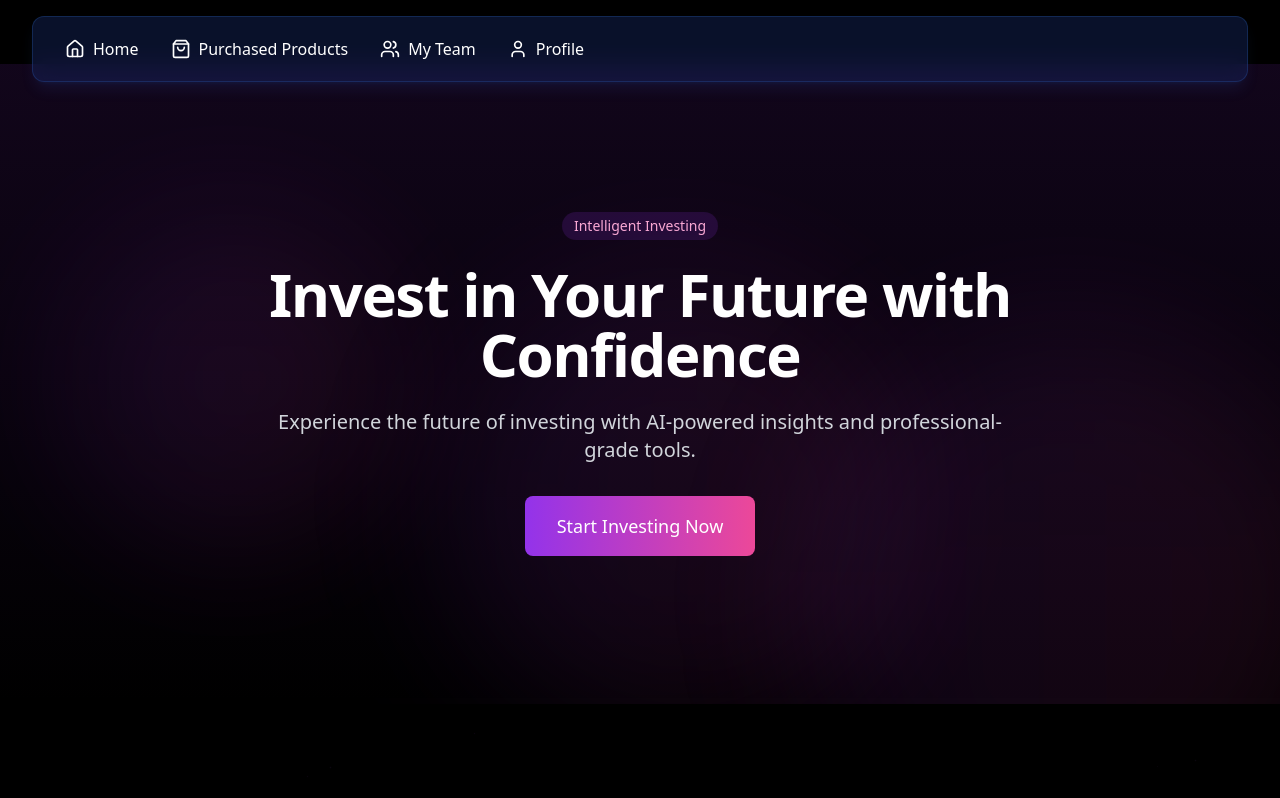
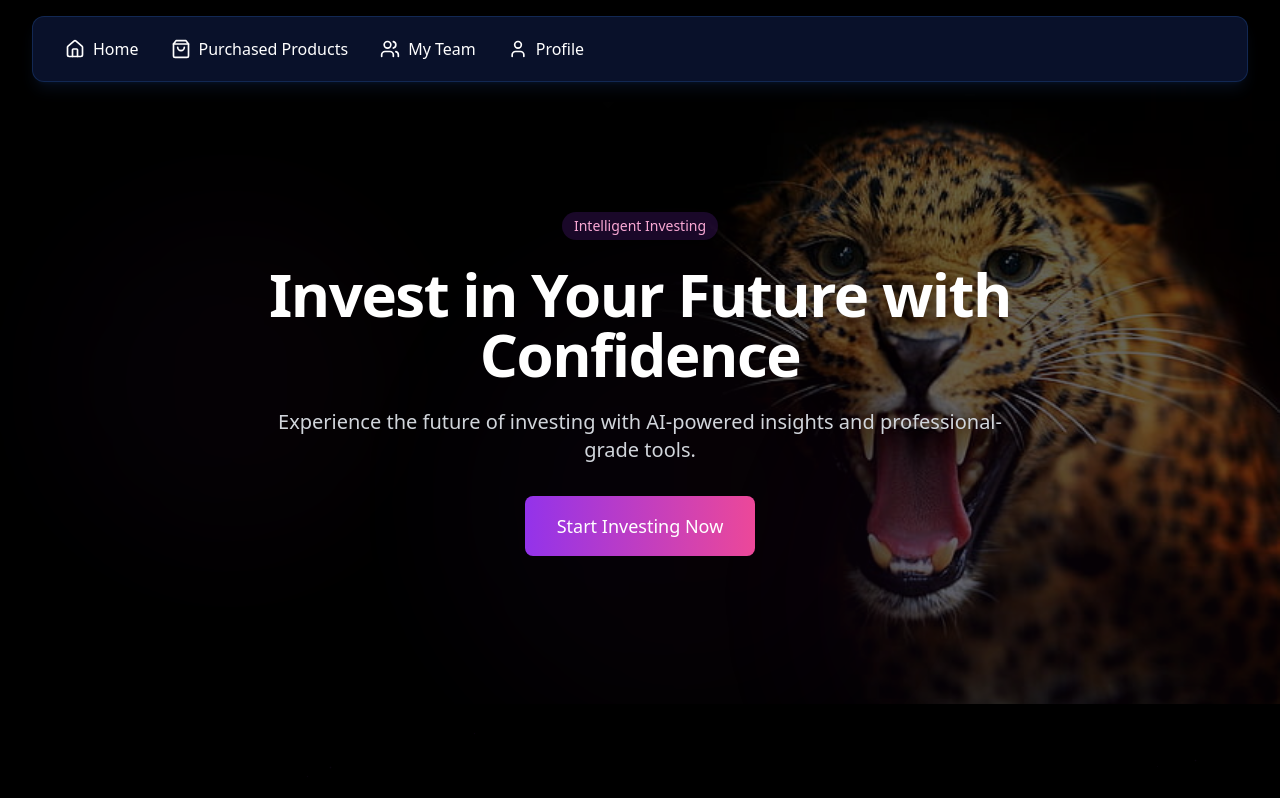
Before and after one commit to lictjj/investopedia-home, a React (Vite) app: page / in a window 1280 px wide. Shown: the top 798 px of the page. Built offline with nearby package versions, Linux system fonts and the light colour scheme.

Commit message:
Update homepage background image
Set a new background image for the website's homepage to enhance the visual appeal.
[skip gpt_engineer]

```diff
--- a/src/components/Hero.tsx
+++ b/src/components/Hero.tsx
@@ -6,14 +6,23 @@ export const Hero = () => {
   console.log("Hero component - Login status:", isLoggedIn);
 
   return (
-    <section className="min-h-[80vh] flex items-center justify-center relative overflow-hidden bg-black">
-      <div className="absolute inset-0">
-        {/* Animated background elements */}
+    <section className="min-h-[80vh] flex items-center justify-center relative overflow-hidden">
+      {/* Background image with overlay */}
+      <div
+        className="absolute inset-0 bg-cover bg-center bg-no-repeat"
+        style={{
+          backgroundImage: 'url("/lovable-uploads/d758b9b8-fd19-4115-acd0-3f838829b431.png")',
+        }}
+      >
+        <div className="absolute inset-0 bg-black/60" /> {/* Dark overlay */}
+      </div>
+
+      {/* Animated background elements with reduced opacity */}
       {[...Array(3)].map((_, index) => (
         <motion.div
           key={index}
-            className="absolute rounded-full bg-gradient-to-r from-purple-600/20 to-pink-500/20 blur-3xl"
-            initial={{ opacity: 0.5 }}
+          className="absolute rounded-full bg-gradient-to-r from-purple-600/10 to-pink-500/10 blur-3xl"
+          initial={{ opacity: 0.3 }}
           animate={{
             scale: [1, 1.2, 1],
             x: [0, 100, 0],
@@ -32,9 +41,8 @@ export const Hero = () => {
           }}
         />
       ))}
-      </div>
-      <div className="absolute inset-0 bg-gradient-to-b from-purple-900/20 to-transparent" />
-      <div className="container mx-auto px-4 relative">
+
+      <div className="container mx-auto px-4 relative z-10">
         <motion.div
           initial={{ opacity: 0, y: 20 }}
           animate={{ opacity: 1, y: 0 }}
```
Also changed, not shown: public/lovable-uploads/d758b9b8-fd19-4115-acd0-3f838829b431.png (added). Lines whose indentation alone changed are shown as unchanged.
